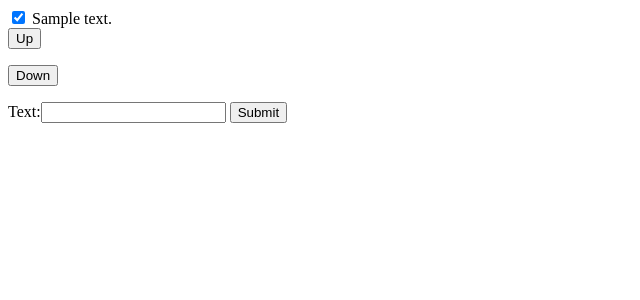
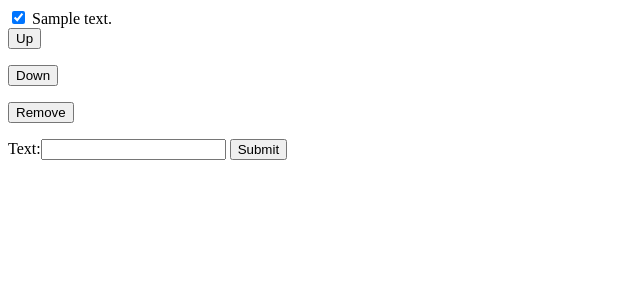
Before and after one commit to chifgeri/django-todo, a Django app: page /todos/ in a window 1280 px wide. Shown: the top 300 px of the page, without its empty margins (0-640 px from the left). Run offline with Django 3.2, Linux system fonts and the light colour scheme; tables that the repository leaves empty hold one stand-in row (values such as "Sample post").

Commit message:
Add remove action

```diff
--- a/todoapp/todo/models.py
+++ b/todoapp/todo/models.py
@@ -56,3 +56,7 @@ class TodoItem(models.Model):
                 self.save()
         except TodoItem.DoesNotExist:
             print('Todo item does not exist')
+
+    def delete(self, *args, **kwargs):
+        self.reprioritize()
+        super().delete(*args, **kwargs)
--- a/todoapp/todo/templates/todo/todo_list.html
+++ b/todoapp/todo/templates/todo/todo_list.html
@@ -10,6 +10,10 @@
     {% csrf_token %}
       <button type="submit">Down</button>
     </form>
+    <form action="./{{todo.id}}/remove" method="POST">
+    {% csrf_token %}
+      <button type="submit">Remove</button>
+    </form>
    </div>
 {% endfor %}
 {% include "todo/todo_create.html" with form=add_form %}
--- a/todoapp/todo/urls.py
+++ b/todoapp/todo/urls.py
@@ -1,9 +1,10 @@
 from django.urls import path
-from .views import TodoListView, CreateTodo, increment, decrease
+from .views import TodoListView, CreateTodo, increment, decrease, remove
 
 urlpatterns = [
     path('', TodoListView.as_view(), name='list'),
     path('create', CreateTodo.as_view(), name='create'),
     path('<int:todo_id>/increment', increment, name = 'increment'),
     path('<int:todo_id>/decrease', decrease, name='decrease'),
+    path('<int:todo_id>/remove', remove, name='remove'),
 ]
--- a/todoapp/todo/views.py
+++ b/todoapp/todo/views.py
@@ -43,3 +43,9 @@ def decrease(request, todo_id):
     todo.update_priority('decrease')
 
     return HttpResponseRedirect(reverse('list'))
+
+def remove(request, todo_id):
+    todo = TodoItem.objects.get(pk=todo_id)
+    todo.delete()
+
+    return HttpResponseRedirect(reverse('list'))
```
